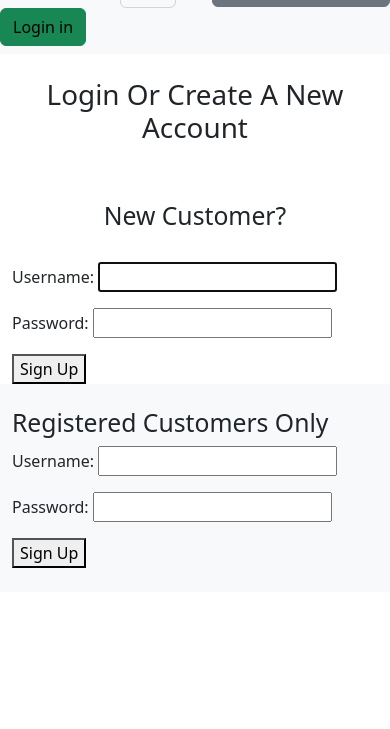
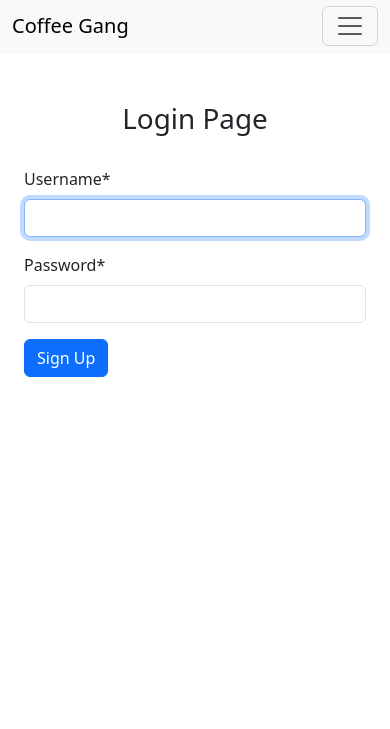
Before and after one commit to IzzeddinHammad/CA2, a Django app: page /accounts/login/ in a window 390 px wide. Shown: the part 115-844 px from the top of the page. Run offline with Django 5.2, Linux system fonts and the light colour scheme; some libraries are stand-ins or nearby versions.

Commit message:
fixing the home page styling

```diff
--- a/accounts/templates/registration/login.html
+++ b/accounts/templates/registration/login.html
@@ -1,4 +1,5 @@
 {% extends "base.html" %}
+{% load crispy_forms_tags %}
 {% load static %}
 {% block metadescription %}
     Sign in and enjoy the variety coffee
@@ -9,35 +10,20 @@
 {% block content %}
     <div class="container">
         <br>
-        <h1 class="my_title text-center">Login or Create a New Account</h1>
+        <h1 class="my_title text-center">Login Page</h1>
 
         <br>
         <div class="row">
             <div class="col-12 col-sm-12 col-md-12 col-lg-6 text-center my_custom_div">
-                <br>
-                <h2 class="my_title">New Customer?</h2>
-                <br>
+
 
             </div>
             <form method="post">
                 {% csrf_token %}
-                {{ form.as_p }}
-                <button type="submit">Sign Up</button>
+                {{ form|crispy}}
+                <button class="btn btn-primary" type="submit">Sign Up</button>
             </form>
-            <div class="col-12 col-sm-12 col-md-12 col-lg-6 bg-light">
-                <div>
-                    <br>
-                    <h2 class="my_title">Registered Customers Only</h2>
-                    <form method="post">
-                        {% csrf_token %}
-                        {{ form.as_p }}
-                        <button type="submit">Sign Up</button>
-                        </form>
-                    </form>
-                    <br>
-                </div>
 
-            </div>
         </div>
         <br>
     </div>
--- a/templates/base.html
+++ b/templates/base.html
@@ -7,74 +7,74 @@
     <title>{% block title %} {% endblock title %}</title>
     <link rel="stylesheet" href="{% static 'css/base.css' %}">
     <link href="https://cdn.jsdelivr.net/npm/bootstrap@5.3.3/dist/css/bootstrap.min.css" rel="stylesheet" integrity="sha384-QWTKZyjpPEjISv5WaRU9OFeRpok6YctnYmDr5pNlyT2bRjXh0JMhjY6hW+ALEwIH" crossorigin="anonymous">
-
     <link rel="icon" href="{% static 'images/coffee-shop-logo.png' %}">
 </head>
+<body>
+    <!-- Header Section -->
+    <header class="bg-light py-3">
+        <div class="container text-center">
+            <a href="/" class="d-inline-flex align-items-center">
+                <img src="{% static 'images/coffee-shop-logo.png' %}" alt="Coffee Shop Logo" class="header-logo me-2">
 
+            </a>
+        </div>
+    </header>
 
-
-<body>
-
-    <header>
-
-        <a href="/">
-            <img src="static/images/coffee-shop-logo.png" alt="" class="header-logo">
-        </a>
-
-
-    </header>
+    <!-- Navigation Bar -->
     <nav class="navbar navbar-expand-lg navbar-light bg-light">
-        <a class="navbar-brand" href="#">Navbar</a>
-        <button class="navbar-toggler" type="button" data-toggle="collapse" data-target="#navbarSupportedContent" aria-controls="navbarSupportedContent" aria-expanded="false" aria-label="Toggle navigation">
+        <div class="container">
+            <a class="navbar-brand" href="#">Coffee Gang</a>
+            <button class="navbar-toggler" type="button" data-bs-toggle="collapse" data-bs-target="#navbarContent" aria-controls="navbarContent" aria-expanded="false" aria-label="Toggle navigation">
                 <span class="navbar-toggler-icon"></span>
             </button>
 
-        <div class="collapse navbar-collapse" id="navbarSupportedContent">
-          <ul class="navbar-nav mr-auto">
-            <li class="nav-item active">
-              <a class="nav-link" href="#">Home <span class="sr-only">(current)</span></a>
+            <div class="collapse navbar-collapse" id="navbarContent">
+                <ul class="navbar-nav me-auto mb-2 mb-lg-0">
+                    <li class="nav-item">
+                        <a class="nav-link active" href="#">Home</a>
                     </li>
                     <li class="nav-item">
                         <a class="nav-link" href="#">Link</a>
                     </li>
                     <li class="nav-item dropdown">
-                <a class="nav-link dropdown-toggle" href="#" id="navbarDropdownMenuLink" data-toggle="dropdown" aria-haspopup="true" aria-expanded="false">
-                  Dropdown link
+                        <a class="nav-link dropdown-toggle" href="#" id="navbarDropdown" role="button" data-bs-toggle="dropdown" aria-expanded="false">
+                            Dropdown
                         </a>
-                <div class="dropdown-menu" aria-labelledby="navbarDropdownMenuLink">
-                  <a class="dropdown-item" href="#">Action</a>
-                  <a class="dropdown-item" href="#">Another action</a>
-                  <a class="dropdown-item" href="#">Something else here</a>
-                </div>
+                        <ul class="dropdown-menu" aria-labelledby="navbarDropdown">
+                            <li><a class="dropdown-item" href="#">Action</a></li>
+                            <li><a class="dropdown-item" href="#">Another Action</a></li>
+                            <li><a class="dropdown-item" href="#">Something Else</a></li>
+                        </ul>
                     </li>
+                </ul>
 
-          </ul>
-        <nav class="navbar navbar-light bg-light">
-            <div class="container-fluid">
+                <!-- Search Form -->
                 <form class="d-flex" action="{% url 'search_results' %}" method="get">
                     <input name="q" class="form-control me-2" type="search" placeholder="Search" aria-label="Search">
                     <button class="btn btn-outline-success" type="submit">Search</button>
                 </form>
+
+                <!-- Authentication Links -->
+                {% if user.is_authenticated %}
+                <form method="post" action="{% url 'logout' %}" class="ms-2">
+                    {% csrf_token %}
+                    <button class="btn btn-danger" type="submit">Logout</button>
+                </form>
+                {% else %}
+                <a href="{% url 'accounts:signup' %}" class="btn btn-secondary ms-2">Sign Up</a>
+                <a href="{% url 'login' %}" class="btn btn-primary ms-2">Login</a>
+                {% endif %}
+            </div>
         </div>
     </nav>
 
-         </div>
-         {% if user.is_authenticated %}
+    <!-- Main Content -->
+    <main class="container my-4">
+        {% block content %}
+        {% endblock content %}
+    </main>
 
-            <form method="post" action="{% url 'logout' %}">
-              {% csrf_token %}
-              <button class="btn btn-primary" type="submit">logout</button>
-            </form>
-
-         {% else %}
-            <a href="{% url 'accounts:signup' %}" class="btn btn-secondary">Create New Account</a>
-            <button  class="btn btn-success"><a href="{% url 'login' %}" style="color: black; text-decoration: none; ">Login in</a></button>
-         {% endif %}
-      </nav>
-    {% block content %}
-
-    {% endblock content %}
+    <!-- Bootstrap Bundle JS -->
     <script src="https://cdn.jsdelivr.net/npm/bootstrap@5.3.3/dist/js/bootstrap.bundle.min.js" integrity="sha384-YvpcrYf0tY3lHB60NNkmXc5s9fDVZLESaAA55NDzOxhy9GkcIdslK1eN7N6jIeHz" crossorigin="anonymous"></script>
-
 </body>
 </html>
```
Lines whose indentation alone changed are shown as unchanged.
